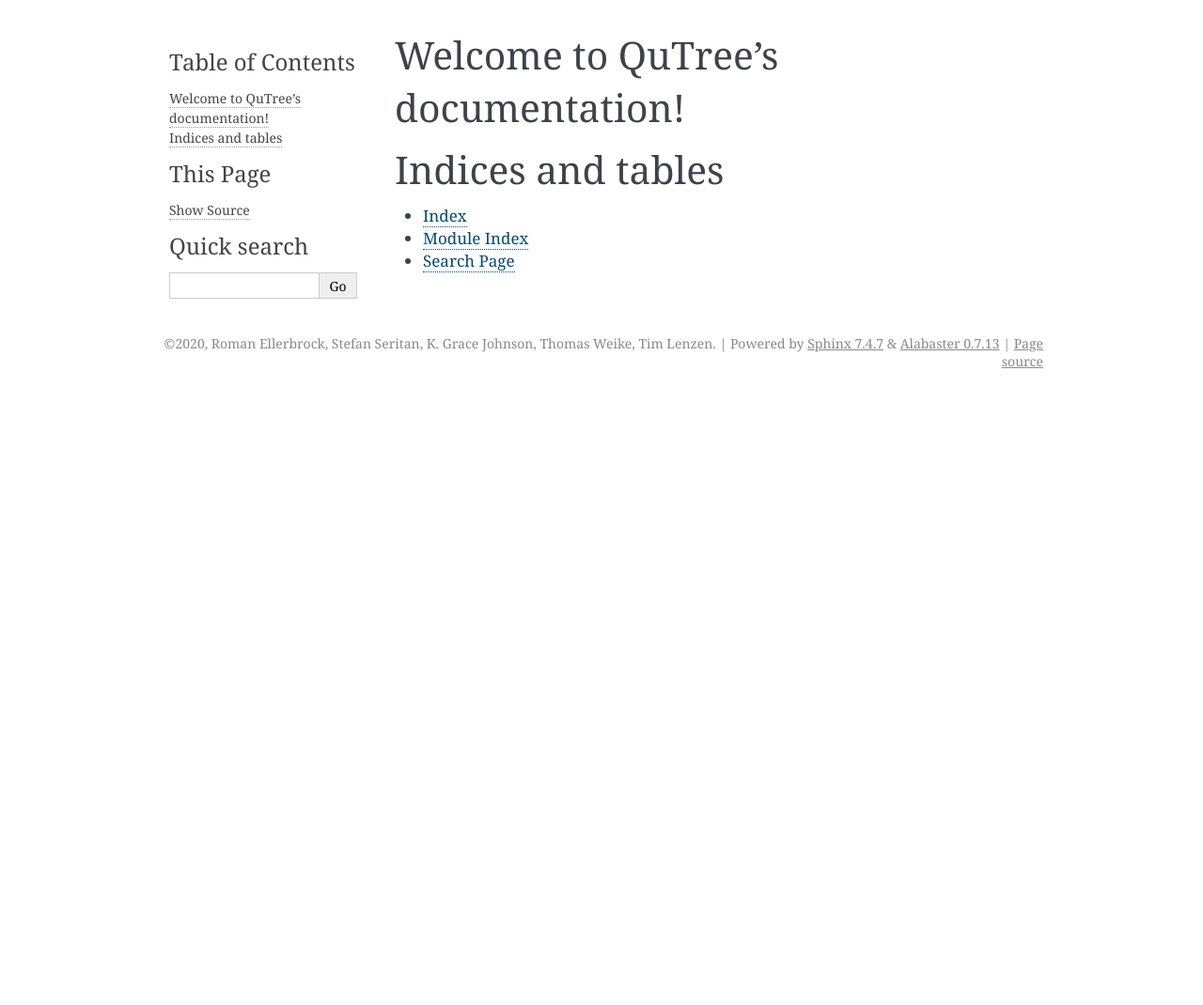
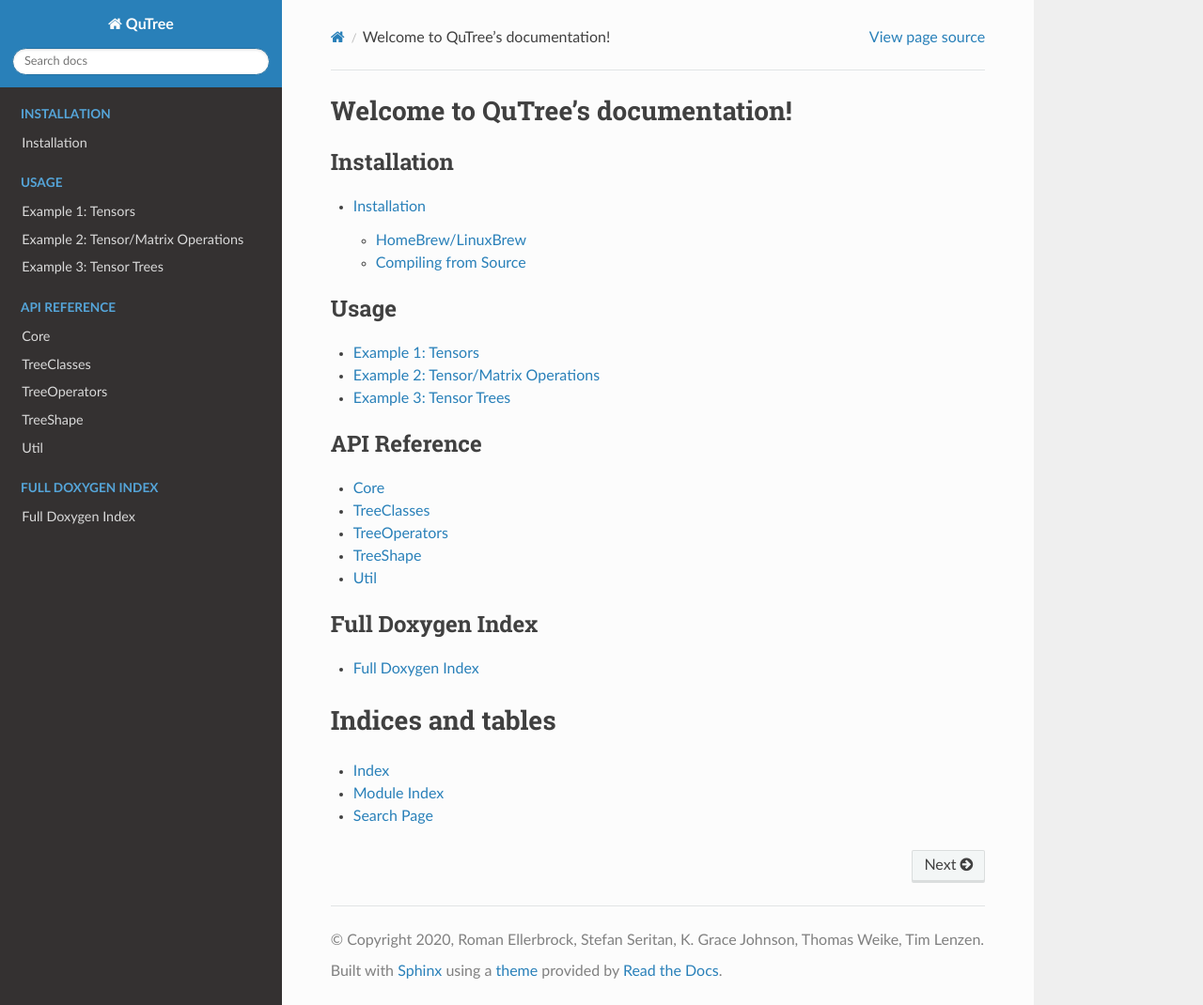
Before and after one commit to roman-ellerbrock/QuTree, a Sphinx documentation site: the page built from docs/index.rst, in a window 1280 px wide and 1070 px high. Shown: the whole window at 94% size. Built offline with Sphinx 7.4.7 and the Read the Docs theme 2.0.0, drawn with Linux system fonts in a browser that asks for light colours.

Commit message:
First pass at reasonable Sphinx/Doxygen hybrid

```diff
--- a/docs/conf.py
+++ b/docs/conf.py
@@ -1,65 +1,25 @@
-# Configuration file for the Sphinx documentation builder.
-#
-# This file only contains a selection of the most common options. For a full
-# list see the documentation:
-# https://www.sphinx-doc.org/en/master/usage/configuration.html
-
-# -- Path setup --------------------------------------------------------------
-
-# If extensions (or modules to document with autodoc) are in another directory,
-# add these directories to sys.path here. If the directory is relative to the
-# documentation root, use os.path.abspath to make it absolute, like shown here.
-#
-#import os
-#import sys
-#sys.path.insert(0, os.path.abspath('..'))
-
-# Build Doxygen if in ReadTheDocs
-import os
-import subprocess
-subprocess.call('cd doxygen; doxygen', shell=True)
-
-# Set up Breathe extension for Sphinx
-#breathe_projects = { "QuTree": "doxygen/xml" }
-#breathe_default_project = "QuTree"
-
-# -- Project information -----------------------------------------------------
+# Sphinx configuration
 
 project = 'QuTree'
 copyright = '2020, Roman Ellerbrock, Stefan Seritan, K. Grace Johnson, Thomas Weike, Tim Lenzen'
 author = 'Roman Ellerbrock, Stefan Seritan, K. Grace Johnson, Thomas Weike, Tim Lenzen'
 
-# The full version, including alpha/beta/rc tags
 release = '0.1.0'
 
+# Build Doxygen
+import subprocess
+subprocess.call('cd doxygen; doxygen', shell=True)
 
-# -- General configuration ---------------------------------------------------
-
-# Add any Sphinx extension module names here, as strings. They can be
-# extensions coming with Sphinx (named 'sphinx.ext.*') or your custom
-# ones.
 extensions = [
-#    'breathe',
+    'breathe',
+    'sphinx.ext.mathjax',
 ]
 
-# List of patterns, relative to source directory, that match files and
-# directories to ignore when looking for source files.
-# This pattern also affects html_static_path and html_extra_path.
+# Set up Breathe extension for Sphinx
+breathe_projects = { "QuTree": "doxygen/xml" }
+breathe_default_project = "QuTree"
+
+html_theme = 'sphinx_rtd_theme'
+
 exclude_patterns = ['_build', 'Thumbs.db', '.DS_Store']
-
 master_doc = 'index'
-
-# -- Options for HTML output -------------------------------------------------
-
-# The theme to use for HTML and HTML Help pages.  See the documentation for
-# a list of builtin themes.
-#
-html_theme = 'alabaster'
-
-# Display the Doxygen HTML as the docs (https://stackoverflow.com/a/41199722/3052876)
-html_extra_path = [ 'doxygen/html' ]
-
-# Add any paths that contain custom static files (such as style sheets) here,
-# relative to this directory. They are copied after the builtin static files,
-# so a file named "default.css" will overwrite the builtin "default.css".
-#html_static_path = ['_static']
--- a/docs/index.rst
+++ b/docs/index.rst
@@ -8,9 +8,36 @@
 
 .. toctree::
    :maxdepth: 2
-   :caption: Contents:
+   :caption: Installation
+
+   sphinx/installation
 
 
+.. toctree::
+   :maxdepth: 1
+   :caption: Usage
+
+   sphinx/example_1
+   sphinx/example_2
+   sphinx/example_3
+
+
+.. toctree::
+   :maxdepth: 1
+   :caption: API Reference
+
+   sphinx/core
+   sphinx/treeclasses
+   sphinx/treeoperators
+   sphinx/treeshape
+   sphinx/util
+
+
+.. toctree::
+   :maxdepth: 1
+   :caption: Full Doxygen Index
+
+   sphinx/doxygen_index
 
 Indices and tables
 ==================
--- a/docs/requirements.txt
+++ b/docs/requirements.txt
@@ -1,3 +1,3 @@
-sphinx==3.0.0
-breathe
-sphinx_rtd_theme
+sphinx==2.3.1
+breathe==4.14.1
+sphinx_rtd_theme==0.4.3
--- /dev/null
+++ b/docs/sphinx/core.rst
@@ -0,0 +1,6 @@
+====
+Core
+====
+
+.. doxygengroup:: Core
+   :project: QuTree
--- /dev/null
+++ b/docs/sphinx/doxygen_index.rst
@@ -0,0 +1,6 @@
+==================
+Full Doxygen Index
+==================
+
+.. doxygenindex::
+   :project: QuTree
--- /dev/null
+++ b/docs/sphinx/example_1.rst
@@ -0,0 +1,34 @@
+==================
+Example 1: Tensors
+==================
+
+This example shows manipulation of the :code:`Tensor` class as shown in :code:`examples/examples_1.cpp`.
+
+The :code:`Tensor` is templated over data type, with two common typedefs provided::
+
+    typedef Tensor<complex<double>> Tensorcd;
+    typedef Tensor<double> Tensord;
+
+Tensor Creation
+===============
+The most basic construction of a :code:`Tensor` is from a :code:`TensorShape`::
+
+    TensorShape tdim({2, 3, 4, 2});
+    Tensorcd A(tdim); // create tensor, all entries set to Zero
+
+
+Tensor Inspection
+=================
+
+Various elements of the
+
+Assigning Elements
+==================
+
+
+Dot Products
+============
+
+
+Hole Products
+=============
--- /dev/null
+++ b/docs/sphinx/example_2.rst
@@ -0,0 +1,5 @@
+===================================
+Example 2: Tensor/Matrix Operations
+===================================
+
+TODO: Diagonalization, orthogonalization, etc
--- /dev/null
+++ b/docs/sphinx/example_3.rst
@@ -0,0 +1,5 @@
+=======================
+Example 3: Tensor Trees
+=======================
+
+TODO
--- /dev/null
+++ b/docs/sphinx/installation.rst
@@ -0,0 +1,68 @@
+============
+Installation
+============
+
+Prerequisites include:
+
+* CMake >= 3.0
+* Eigen3
+* UnitTest++ (only for testing)
+
+If installing via HomeBrew, these are automatically handled for you.
+Otherwise, QuTree will attempt to use `git` submodules to build them locally.
+
+HomeBrew/LinuxBrew
+==================
+
+QuTree is available via HomeBrew on OSX or LinuxBrew on Linux distributions.
+
+Install HomeBrew::
+
+    /bin/bash -c "$(curl -fsSL https://raw.githubusercontent.com/Homebrew/install/master/install.sh)"
+and follow any post-installation steps.
+
+Then install the QuTree package is distributed via a HomeBrew tap::
+
+    brew tap sseritan/qu-tree
+    brew install qu-tree
+
+
+On Debian/Ubuntu, you may need the following packages for LinuxBrew::
+
+    apt install build-essential curl file git locales
+
+On RHEL/CentOS, you may need the following packages for LinuxBrew::
+
+    yum groupinstall 'Development Tools'
+    yum install curl file git which perl-core
+
+Tested operating systems:
+
+* OS X 10.14
+* Ubuntu 18.04 LTS
+* CentOS 7
+
+Compiling from Source
+=====================
+
+If Eigen or UnitTest++ are not detected on your system, QuTree will use `git` submodules to build them locally.
+
+Compilation follows standard CMake procedure::
+
+    mkdir build
+    cd build
+    cmake ../
+    make
+    make install
+
+For testing, run :code:`make TestQuTree` instead.
+
+OpenMP Support
+--------------
+If you want to enable OpenMP for multi-threading on OS X, do the following:
+1) Install :code:`llvm` and its version of :code:`openmp` using HomeBrew::
+
+    brew install llvm
+
+2) In CMakeLists.txt, :code:`set(openmp ON)`
+3) When you run, :code:`export OMP_NUM_THREADS=<desired no. threads>`
--- /dev/null
+++ b/docs/sphinx/treeclasses.rst
@@ -0,0 +1,6 @@
+===========
+TreeClasses
+===========
+
+.. doxygengroup:: Tree
+   :project: QuTree
--- /dev/null
+++ b/docs/sphinx/treeoperators.rst
@@ -0,0 +1,6 @@
+=============
+TreeOperators
+=============
+
+.. doxygengroup:: Operators
+   :project: QuTree
--- /dev/null
+++ b/docs/sphinx/util.rst
@@ -0,0 +1,6 @@
+====
+Util
+====
+
+.. doxygengroup:: Util
+   :project: QuTree
```
Also changed, not shown: README.md (+4 -44 lines), docs/sphinx/treeshape.rst (added, +7 -0 lines), 6 other files.
